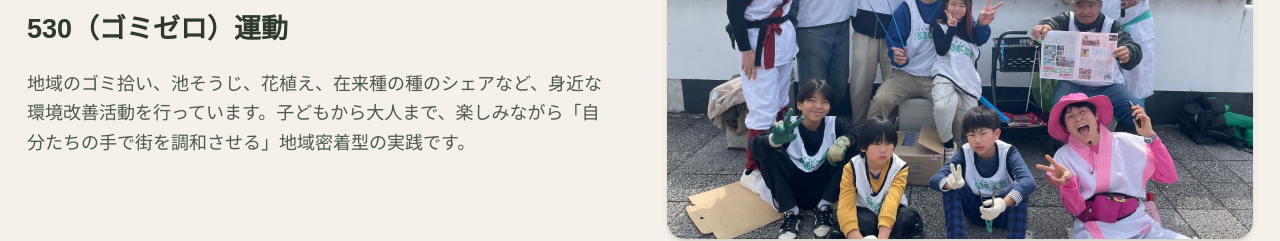
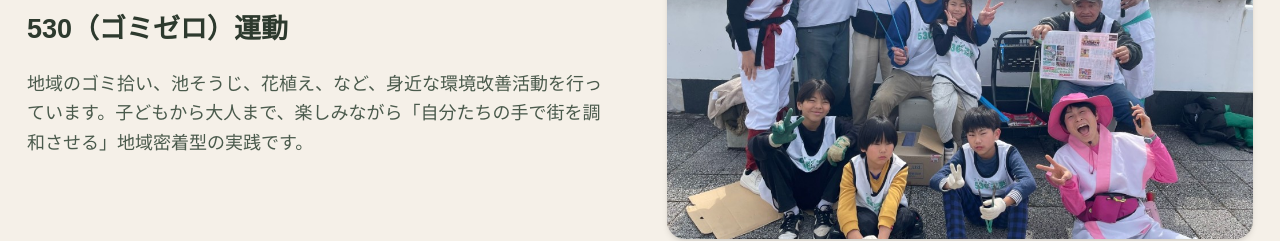
Before and after one commit to haitakamak-cmyk/earth-savers-web, a Next.js app: page /activities in a window 1280 px wide. Shown: the part 2503-2744 px from the top of the page. Built offline with nearby package versions, Linux system fonts and the light colour scheme; a web font is replaced by a local one.

Commit message:
chore: earth-savers-web の未コミット変更をまとめて反映

```diff
--- a/src/app/about/page.tsx
+++ b/src/app/about/page.tsx
@@ -218,7 +218,7 @@ export default function AboutPage() {
                 でも気づけば、その声が聞こえにくくなっていました。水源地が売られ、山が削られ、里山から生き物の気配が消えていく。それは誰かのせいというより、私たちがいつの間にか自然との距離を見失った結果なのだと思います。
               </p>
               <p>
-                だから私は、もう一度そのつながりを直したいと思いました。
+                だから私は、もう一度そのつながりを取り戻したいと思いました。
               </p>
               <p>
                 今、私自身が家族と一緒に、小さな土地に木を植え、水脈を整え、生態系を一からつくり直す暮らしを始めています。自分の手で森を育て、その森が水を生み、水が命を育む。何世代もかけて一族の土地を豊かにしていく——この営みの中にこそ、人と自然が共に生きる本来の姿があると感じています。
--- a/src/app/activities/page.tsx
+++ b/src/app/activities/page.tsx
@@ -78,10 +78,10 @@ const activities: Activity[] = [
     tagColor: "text-accent-gold bg-amber-50",
     title: "530（ゴミゼロ）運動",
     description:
-      "地域のゴミ拾い、池そうじ、花植え、在来種の種のシェアなど、身近な環境改善活動を行っています。子どもから大人まで、楽しみながら「自分たちの手で街を調和させる」地域密着型の実践です。",
+      "地域のゴミ拾い、池そうじ、花植え、など、身近な環境改善活動を行っています。子どもから大人まで、楽しみながら「自分たちの手で街を調和させる」地域密着型の実践です。",
     image: "/images/photos/gomi530-group-vests.png",
     imageAlt:
-      "ゴミ拾い530運動に参加する地球防衛群のメンバーと地域の子どもたちの集合写真。伝統的な瓦の壁を背景に、笑顔でトングや活動チラシを持っています。",
+      "ゴミ拾い530運動に参加する地球防衛群のメンバーと地域の子どもたちの集合写真。",
   },
   {
     id: "baramaku",
@@ -89,7 +89,7 @@ const activities: Activity[] = [
     tagColor: "text-accent-gold bg-amber-50",
     title: "ばら撒くっ種",
     description:
-      "在来種や野草の種を仲間と分かち合い、地域に緑を広げるコミュニティ活動です。Facebook のグループで情報発信や交流を行っています。活動の様子や参加方法の詳細は、グループページをご覧ください。",
+      "在来種の種を仲間と分かち合い、地域に緑を広げるコミュニティ活動です。Facebook のグループで情報発信や交流を行っています。活動の様子や参加方法の詳細は、グループページをご覧ください。",
     image: "/images/ばら撒くっ種/baramaku-seeds-table.png",
     imageAlt:
       "ばら撒くっ種の会で並べられた種子や実、モロヘイヤ・マリーゴールドなどのラベル付き袋",
@@ -117,7 +117,7 @@ const activities: Activity[] = [
     tagColor: "text-wakakusa bg-wakakusa-light",
     title: "環境教育・次世代育成",
     description:
-      "講演会や自然体験プログラムを通じて、水と森の大切さを次の世代にバトンタッチします。子どもたちが五感で自然のペースを感じ、深呼吸できる場を提供。自分たちが生きる土壌を自分たちの手で慈しみ育てる、豊かな感性を育む輪を広げていきます。",
+      "講演会や自然体験を通じて、水と森の大切さを次の世代にバトンタッチします。子どもたちが五感で自然のペースを感じ、深呼吸できる場を提供。自分たちが生きる土壌を自分たちの手で慈しみ育てる、豊かな感性を育む輪を広げていきます。",
     image: "/images/photos/child-corn.jpeg",
     imageAlt: "子どもと自然の中での体験活動",
   },
@@ -158,7 +158,7 @@ export default function ActivitiesPage() {
       <section className="pt-12 sm:pt-16 pb-2 bg-ivory">
         <div className="max-w-3xl mx-auto px-4 sm:px-6 text-center">
           <p className="text-text-secondary leading-relaxed text-base sm:text-lg">
-            水源地・山林の保全、里山と土壌の再生、地域とともにゴミゼロ運動や環境教育まで。<br className="hidden sm:block" />
+            水源地・山林の保全、里山と土壌の再生、地域とともに530運動や環境教育まで。<br className="hidden sm:block" />
             私たちは現場での「実践」を積み重ね、日本の自然環境を慈しみ、未来へつないでいます。
           </p>
         </div>
```
